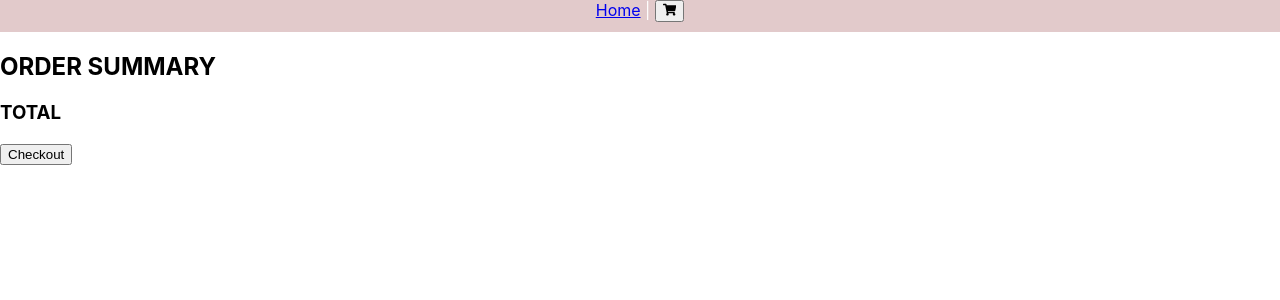
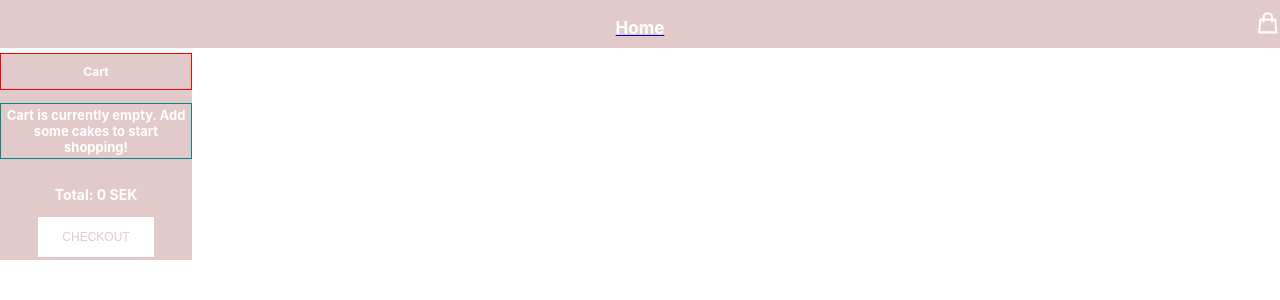
Before and after one commit to ebbakronw/react-webshop-inlamning, a React (Create React App) app in the folder template-react-webshop/: page /checkout in a window 1280 px wide. Shown: the top 300 px of the page. Built offline with nearby package versions, Linux system fonts and the light colour scheme; the HTML template or start-up script is replaced by a standard one.

Commit message:
functions done

```diff
--- a/template-react-webshop/src/App.js
+++ b/template-react-webshop/src/App.js
@@ -11,24 +11,42 @@ import Product from './pages/Product';
 import Cart from './components/Cart';
 
 function App(){
-  const [items, setItems] =useState([]);
+  const [items, setItems] = useState([]);
+  const [sum, setSum] = useState (0);
+  const addProduct = (newItem) => {
+    setItems([
+      ...items,
+      newItem
+    ]);
+
+    if (sum === 0) {
+      setSum(newItem.price)
+  } else {
+      setSum(sum + newItem.price)
+  }
+
+  }
 
 
   return (
     <div className="App">
       <BrowserRouter>
-      <Header items={items}/>
-      <Cart/>
+      <Header
+      items={items}
+      setItems={setItems}
+      countCartItems={items.length}
+      sum={sum}/>
+
+
+
+
         <Routes>
-            <Route path="/" element={<Products/>} />
-            <Route path="/product/:id" element={<Product/>} />
-            <Route path="/checkout" element={<Checkout />} />
+            <Route path="/" element={<Products setSum={setSum} addProduct={addProduct}/>} />
+            <Route path="/product/:id" element={<Product addProduct={addProduct}/>} />
+            <Route path="/checkout" element={<Checkout items = {items} addProduct={addProduct}/>} />
         </Routes>
       </BrowserRouter>
     </div>
   );
 }
 export default App;
-
-
-/*APP*/
--- a/template-react-webshop/src/components/Cart.js
+++ b/template-react-webshop/src/components/Cart.js
@@ -1,21 +1,35 @@
-import React from "react"
+import React from "react";
+import { Link } from "react-router-dom";
+import CartItem from "./CartItem";
+
+function Cart({items, open, sum}) {
+  return (
+    <>
+      <div className='cart-container'>
+        <div className='cart-header'>
+          <h2 className="cart-title">Cart</h2>
+        </div>
+        <div>{items.length === 0 && <h3 className='empty-cart'>Cart is currently empty. Add some cakes to start shopping!</h3>}</div>
+        <div className="product-cart-container">
+        {
+            items.map((item) =>
+              <CartItem
+                key={item.id}
+                items={items}
+                item={item}
+              />
+            )
+          }
+        </div>
 
 
-function Cart() {
-  return (
-    <>
-      <div>
-        <div>
-          <h2>ORDER SUMMARY</h2>
-        </div>
-        <div>
-          <h3>TOTAL</h3>
-          <button>Checkout</button>
+        <div className="cart-summary">
+          <h3>Total: {sum} SEK</h3>
+          <Link to="/checkout"><button className="cart-checkout">Checkout</button></Link>
         </div>
       </div>
     </>
-  )
-
+  );
 }
 
-export default Cart
+export default Cart;
--- /dev/null
+++ b/template-react-webshop/src/components/CartItem.js
@@ -0,0 +1,21 @@
+import React from 'react'
+
+function CartItem({item}) {
+  return (
+    <div>
+        <article className='cart-section' key={item.id}>
+            <div className='cart-body'>
+                 <img className='cart-img' src={item.url} alt={item.title}></img>
+                <div className='cart-items'>
+                    <h4 className='cart-title'>{item.title}</h4>
+                    <h4 className='cart-price'>{item.price} sek</h4>
+                </div>
+            </div>
+        </article>
+
+
+    </div>
+  )
+}
+
+export default CartItem
--- a/template-react-webshop/src/components/Header.js
+++ b/template-react-webshop/src/components/Header.js
@@ -1,13 +1,35 @@
-import React from 'react'
-import {Link} from 'react-router-dom'
-import {FaShoppingCart} from 'react-icons/fa';
+ import React, { useState } from 'react'
+ import {Link} from 'react-router-dom'
+ import {HiOutlineShoppingBag} from 'react-icons/hi';
+import Cart from './Cart';
 
-function Header() {
+
+function Header({setItems, items, countCartItems, sum}) {
+  const [open, setOpen] = useState(false)
+
   return (
+    <>
     <div className='header'>
-      <Link to="/">Home</Link> | <Link to="/checkout"><button><FaShoppingCart/></button></Link>
+      <div className='header-top'>
+        <Link to="/"><h3 className='header-nav'>Home</h3></Link>
+        <div className="header-menu">
+              {countCartItems ? (
+                <button className='count-btn'>{countCartItems}</button>
+              ) :
+                ''
+              }
+              <button className='shop-btn' onClick={() => {setOpen(true)}}><HiOutlineShoppingBag/></button>
+              </div>
+      </div>
+      <Cart setItems={setItems}
+            items={items}
+            sum={sum}
+            open = {open}
+            setOpen = {setOpen}/>
     </div>
+    </>
   )
 }
 
+
 export default Header
--- a/template-react-webshop/src/index.css
+++ b/template-react-webshop/src/index.css
@@ -12,24 +12,61 @@ code {
     monospace;
 }
 
+ /* -------- HEADER START -------- */
+
 .header {
   background: #E2CACB;
   color: white;
-  height: 4vh;
+  height: 6vh;
   text-align: center;
-  text-decoration: none;
 }
 
+.header-top {
+  border: 1px solid #E2CACB;
+}
+
+.header-nav{
+  font-size: 17px;
+  color: white;
+  text-decoration: none
+}
+
+.header-menu {
+  display: flex;
+  flex-direction: row-reverse;
+  margin-top: -3.6rem;
+}
+
+.shop-btn{
+  font-size: 1.6rem;
+  height: 5vh;
+  width: 2.1vw;
+  padding: 0.8rem;
+  margin-right: 10px;
+  background-color: #E2CACB;
+  color: white;
+  border: none;
+}
+.count-btn{
+  font-size: 0.8rem;
+  height: 20px;
+  width: 20px;
+  margin-top: 8px;
+  margin-right: 2px;
+  background-color: white;
+  color: #E2CACB;
+  border-radius: 50%;
+  border: none;
+}
 .title-shop {
   color: #FFFFFF;
   width: 100%;
   font-size: 26px;
   text-align: center;
   font-weight: 700;
-
 }
 
-.cloud {
+ .cloud {
     width: 330px; height: 100px;
     background: #E2CACB;
     border-radius: 100px;
@@ -55,16 +92,16 @@ code {
     border-radius: 200px;
   }
 
+ /* -------- HEADER DONE -------- */
 
-.articles {
+/* -------- PRODUCTS START -------- */
+.products-view {
   display: flex;
   align-items: center;
   flex-direction: column;
-  border: 1px solid red;
 }
 
-.title {
-  font-size: 23px;
+.products-title {
   color: white;
   background-color: #E2CACB;
   width: 20vw;
@@ -72,8 +109,10 @@ code {
   position: relative;
 }
 
-.titleText {
+.products-title-text {
   font-family: 'Roboto';
+  font-size: 18px;
+  font-weight: 100;
   margin: 0;
   position: absolute;
   width: 100%;
@@ -83,27 +122,118 @@ code {
   text-align: center;
 }
 
-img {
+.products-price{
+  font-weight: 100;
+  font-size: 13px;
+}
+
+.img-page {
   max-width: 16rem;
   max-height: 16rem;
 }
 
-.buttons {
+ .products-button {
   display: flex;
-  flex-direction: row;
-  justify-content: center;
-  width: 36vw;
-  border: 1px solid green;
+  margin: 5px 5px;
+  justify-content: space-evenly;
+  width: 25vw;
 }
 
-.btns {
-  display: flexbox;
+ .cart-btn {
   padding: 0.8rem 0;
-  width: 50%;
+  font-size: 12px;
+  width: 10vw;
   height: 50px;
+  background-color: #E2CACB;
+  color: white;
   margin-top: 2px;
   text-transform: uppercase;
   cursor: pointer;
   transition: all 0.6s ease;
-  border: none
+  border: none;
+  border-radius: 100%;
 }
+/* -------- PRODUCTS DONE -------- */
+/* -------- CART START -------- */
+.cart-header {
+  position: relative;
+  color: white;
+  font-size: 30px;
+  border: 1px solid red;
+}
+
+
+.cart-container{
+  position: fixed;
+  width: 12rem;
+  margin-top: 15px;
+  background-color: #E2CACB;
+}
+
+.cart-img{
+  max-width: 4rem;
+  max-height: 4rem;
+  object-fit: cover;
+}
+
+/* .products-cart-container {
+  overflow: scroll;
+  max-height: 30vh;
+  border: 1px solid blueviolet;
+} */
+
+/* .cart-container.open {
+  transform: translateX(0);
+  height: calc(100% - 6.5rem);
+  border: 1px solid fuchsia;
+} */
+
+.empty-cart{
+  font-size: 13px;
+  padding: 3px;
+  text-align: center;
+  border: 1px solid darkcyan;
+}
+
+.cart-body{
+  margin-top: 10px;
+  display: flex;
+  flex-direction: row;
+}
+
+.cart-items{
+  display: flex;
+  justify-content: space-evenly;
+  width: 100%;
+  border: 1px solid blue;
+}
+
+.cart-title{
+  font-size: 12px;
+}
+
+.cart-price{
+  font-size: 12px;
+}
+
+.cart-summary{
+  display: flex;
+  font-size: 12px;
+  flex-direction: column;
+  height: 10%;
+}
+
+.cart-checkout{
+  padding: 0.8rem 0;
+  font-size: 12px;
+  width: 9vw;
+  height: 5vh;
+  margin-bottom: 3px;
+  background-color: #ffffff;
+  color: #E2CACB;
+  cursor: pointer;
+  text-transform: uppercase;
+  border: none;
+
+}
+  /* -------- CART DONE -------- */
--- a/template-react-webshop/src/index.js
+++ b/template-react-webshop/src/index.js
@@ -2,9 +2,11 @@ import React from 'react';
 import ReactDOM from 'react-dom';
 import './index.css';
 import App from './App'
+import AppTest from './AppTest/TodoApp'
 
 ReactDOM.render(
    <React.StrictMode>
+   {/* <AppTest/> */}
    <App />
   </React.StrictMode>,
   document.getElementById('root')
--- a/template-react-webshop/src/pages/Products.js
+++ b/template-react-webshop/src/pages/Products.js
@@ -1,18 +1,17 @@
-import React, { useState, useEffect } from 'react'
-import {Link} from 'react-router-dom'
-import Product from './Product';
+import React, { useState, useEffect } from "react";
+import { Link } from "react-router-dom";
 
-function Products() {
-  const [cakes, setCakes] = useState([])
+function Products({addProduct}) {
+  const [products, setProducts] = useState([]);
 
   const fetchData = async () => {
     try {
-      const response = await fetch('https://codexplained.se/cakes.php');
+      const response = await fetch("https://codexplained.se/cakes.php");
       const data = await response.json();
-      console.log(data)
-      setCakes(data);
-    }
-    catch(error) {
+      console.log(data);
+      setProducts(data);
+    } catch (error) {
+
     }
   }
 
@@ -20,31 +19,36 @@ function Products() {
     fetchData();
   }, []);
 
+  const handleClick = (product) => {
+    addProduct(product)
+    console.log(product);
+  }
+
 
   return (
-      <div>
-        <div className="cloud">
-          <h1 className='title-shop'>Cake House <br></br> Stockholm</h1>
-        </div>
-          {
-            cakes.map(cakes => (
-              <article className='articles' key={cakes.id}>
-                <Link to={`/product/${cakes.id}`}> <img src={cakes.url} alt={cakes.title}></img></Link>
-                <div className='title'>
-                  <h2 className='titleText'>{cakes.title}</h2>
-                </div>
-                <h4>{cakes.price} SEK</h4>
-                <div className='buttons'>
-                  <a href={`https://codexplained.se/cakes.php?id=${cakes.id}`}><button className='btns'>Read more</button></a>
-                  <button className='btns'>Add to Cart</button>
-                </div>
-              </article>
-            )
-           )
-         }
-
+    <div>
+      <div className="cloud">
+        <h1 className="title-shop">
+          Cake House <br></br> Stockholm
+        </h1>
       </div>
-  )
+      {products.map((product) => (
+        <article className="products-view" key={product.id}>
+          <Link to={`/product/${product.id}`}>
+            {" "}
+            <img className="img-page" src={product.url} alt={product.title}></img>
+          </Link>
+          <div className="products-title">
+            <h2 className="products-title-text">{product.title}</h2>
+          </div>
+          <div className="products-button">
+            <h4 className="products-price">SEK {product.price}</h4>
+            <button onClick={() => {handleClick(product)}} className="cart-btn">Add to Cart</button>
+          </div>
+        </article>
+      ))}
+    </div>
+  );
 }
 
-export default Products
+export default Products;
```
